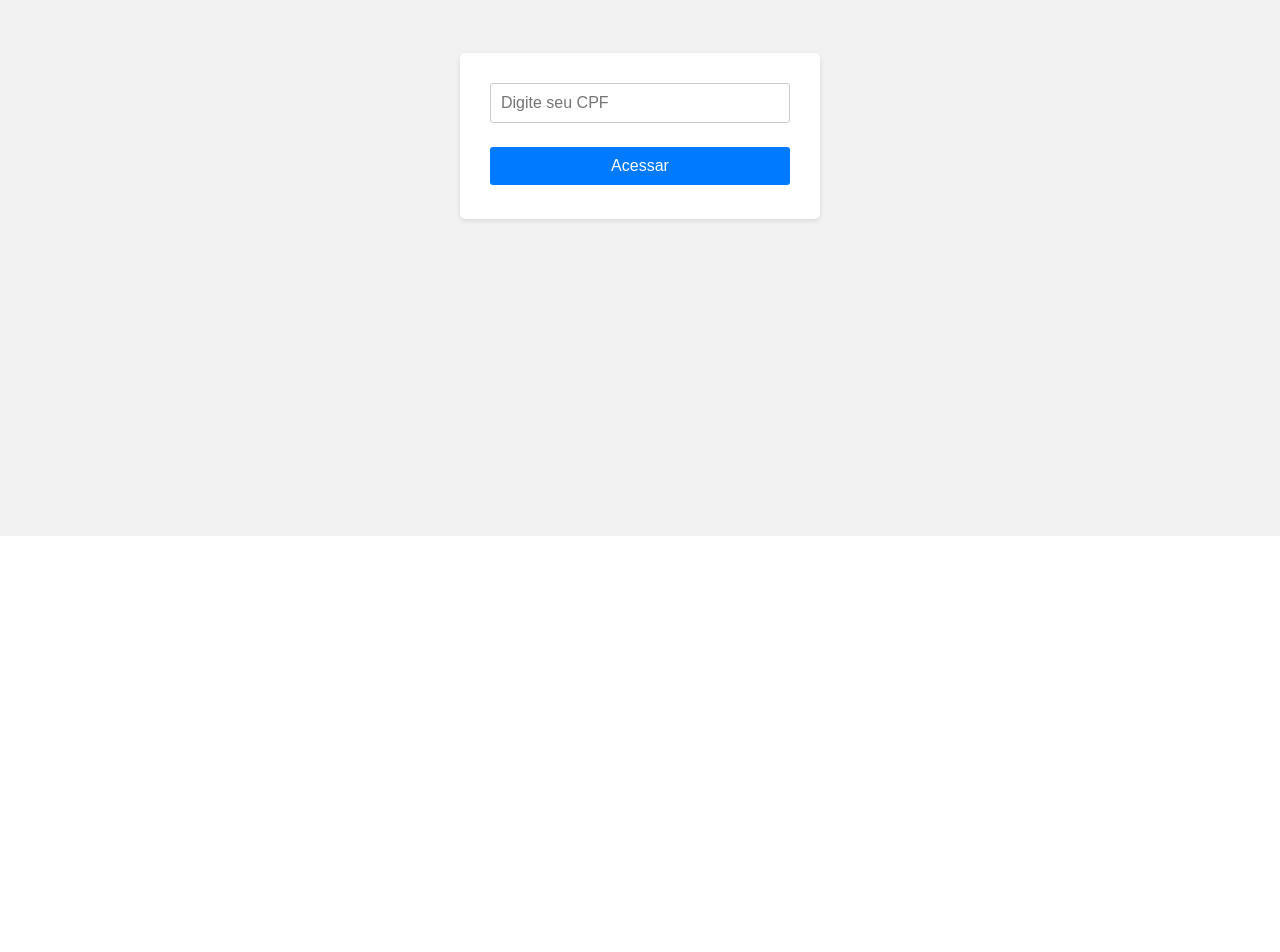
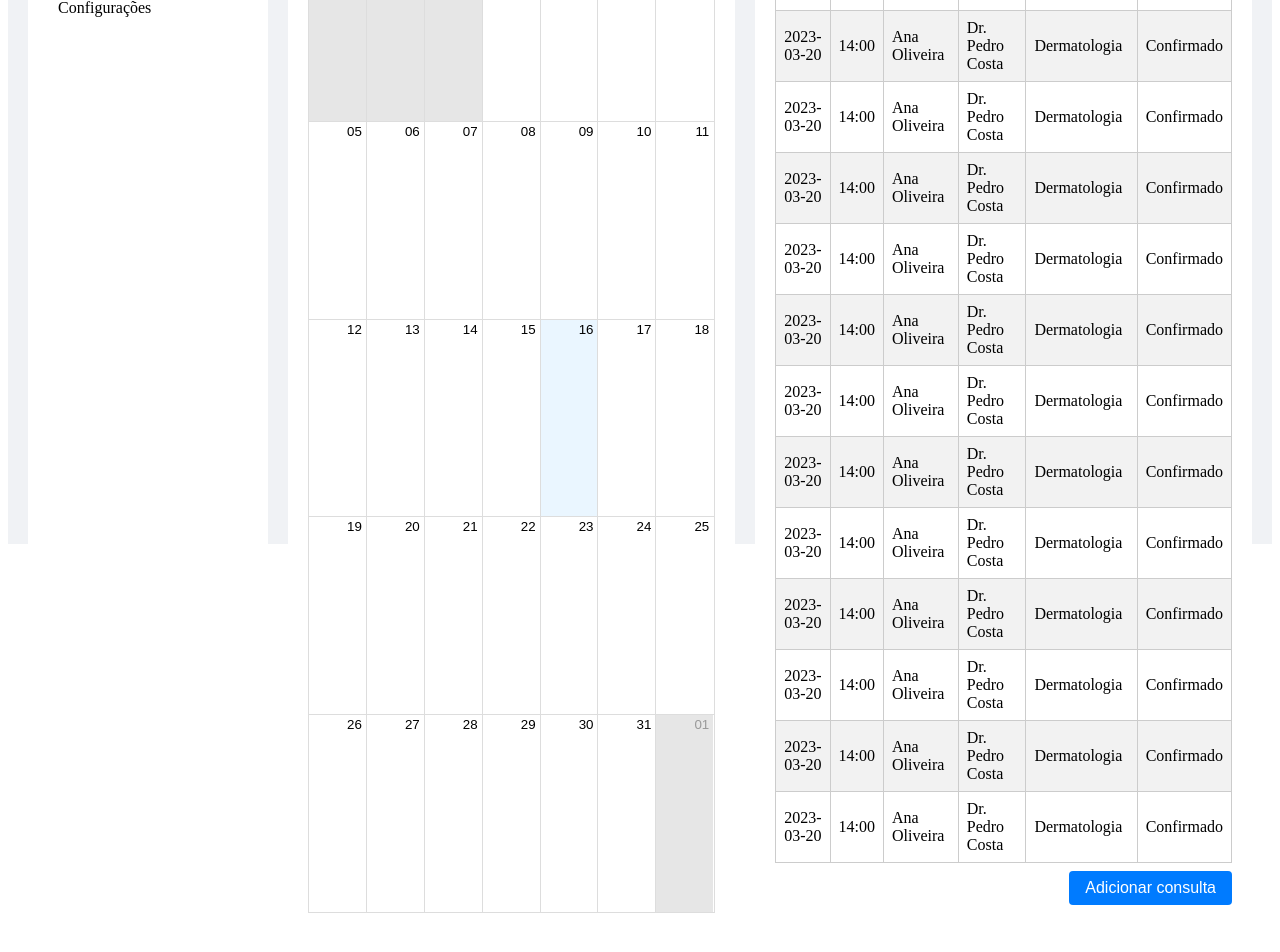
Before and after one commit to talesperes/TCC-FHO, a React (Create React App) app: page /inicio in a window 1280 px wide. Shown: the part 264-1216 px from the top of the page. Before the commit the page ends 800 px from the top, so only its background shows below. Built offline with nearby package versions, Linux system fonts and the light colour scheme.

Commit message:
add rotas

```diff
--- a/src/Dashboard.js
+++ b/src/Dashboard.js
@@ -2,6 +2,7 @@ import React from "react";
 import styled from "styled-components";
 import { Calendar, momentLocalizer } from "react-big-calendar";
 import moment from "moment";
+import { useNavigate } from "react-router-dom";
 import "react-big-calendar/lib/css/react-big-calendar.css";
 import "moment/locale/pt-br";
 
@@ -233,6 +234,12 @@ const formatMonthTitle = (date, culture, localizer) => {
 };
 
 const Dashboard = () => {
+  const navigate = useNavigate();
+
+  const handleButtonClick = () => {
+    navigate("/agendar-consulta");
+  };
+
   return (
     <DashboardContainer>
       <Header>Sistema de Agendamento de Consultas</Header>
@@ -296,7 +303,9 @@ const Dashboard = () => {
               ))}
             </tbody>
           </Table>
-          <AddAppointmentButton>Adicionar consulta</AddAppointmentButton>
+          <AddAppointmentButton onClick={handleButtonClick}>
+            Adicionar consulta
+          </AddAppointmentButton>
         </AppointmentList>
       </Content>
     </DashboardContainer>
--- a/src/LoginPage.js
+++ b/src/LoginPage.js
@@ -1,6 +1,7 @@
 import React, { useState } from "react";
 import styled from "styled-components";
 import Modal from "react-modal";
+import { useNavigate } from "react-router-dom";
 
 const Container = styled.div`
   display: flex;
@@ -133,8 +134,8 @@ const DigitInput = styled(Input)`
   text-align: center;
 `;
 
-
 const LoginPage = () => {
+  const navigate = useNavigate();
   const cellphone = "19999999999";
   const [cpf, setCpf] = useState("");
   const [modalOpacity, setModalOpacity] = useState(0);
@@ -164,7 +165,8 @@ const LoginPage = () => {
     setModalIsOpen(false);
     setTimeout(() => {
       setIsLoading(false);
-    }, 5000); // Remove o loading circular após 5 segundos
+      navigate("/inicio");
+    }, 1500); // Remove o loading circular após 5 segundos
   };
 
   const handleVerificationCodeSubmit = (e) => {
--- a/src/ScheduleAppointment.js
+++ b/src/ScheduleAppointment.js
@@ -1,5 +1,6 @@
 import React, { useState, useEffect, useCallback, useMemo } from "react";
 import styled from "styled-components";
+import { useNavigate } from "react-router-dom";
 
 const currentDate = new Date().toISOString().split("T")[0];
 
@@ -95,13 +96,15 @@ const ScheduleAppointment = () => {
     // Adicione mais médicos aqui
   ];
 
+  const navigate = useNavigate();
+
   const handleSubmit = (e) => {
     e.preventDefault();
-    // Implemente a lógica para salvar a consulta e voltar ao painel
+    navigate("/inicio");
   };
 
   const handleCancel = () => {
-    // Implemente a lógica para voltar ao painel sem salvar a consulta
+    navigate("/inicio");
   };
 
   const handleDoctorTypeChange = (e) => {
@@ -112,7 +115,8 @@ const ScheduleAppointment = () => {
     setDoctorName(e.target.value);
   };
 
-  const doctorsWorkingHours = useMemo(() => [
+  const doctorsWorkingHours = useMemo(
+    () => [
       {
         doctorId: 1,
         workingHours: [
@@ -122,7 +126,9 @@ const ScheduleAppointment = () => {
         ],
       },
       // Outros médicos
-  ], [])
+    ],
+    []
+  );
 
   const getAvailableHours = useCallback(
     (doctorId, day) => {
--- a/src/index.js
+++ b/src/index.js
@@ -1,17 +1,13 @@
-import React from 'react';
-import ReactDOM from 'react-dom/client';
-import './index.css';
-import App from './App';
-import reportWebVitals from './reportWebVitals';
+import React from "react";
+import ReactDOM from "react-dom";
+import Routes from "./routes";
+import reportWebVitals from "./reportWebVitals";
 
-const root = ReactDOM.createRoot(document.getElementById('root'));
-root.render(
+ReactDOM.render(
   <React.StrictMode>
-    <App />
-  </React.StrictMode>
+    <Routes />
+  </React.StrictMode>,
+  document.getElementById("root")
 );
 
-// If you want to start measuring performance in your app, pass a function
-// to log results (for example: reportWebVitals(console.log))
-// or send to an analytics endpoint. Learn more: https://bit.ly/CRA-vitals
 reportWebVitals();
--- /dev/null
+++ b/src/routes.js
@@ -0,0 +1,19 @@
+import React from "react";
+import { BrowserRouter, Route, Routes as Switch } from "react-router-dom";
+import LoginPage from "./LoginPage";
+import SignUpPage from "./SignUpPage";
+import Dashboard from "./Dashboard";
+import ScheduleAppointment from "./ScheduleAppointment";
+
+const Routes = () => (
+  <BrowserRouter>
+    <Switch>
+      <Route path="/" element={<LoginPage />} />
+      <Route path="/cadastro" element={<SignUpPage />} />
+      <Route path="/inicio" element={<Dashboard />} />
+      <Route path="/agendar-consulta" element={<ScheduleAppointment />} />
+    </Switch>
+  </BrowserRouter>
+);
+
+export default Routes;
```
Lines whose indentation alone changed are shown as unchanged.
